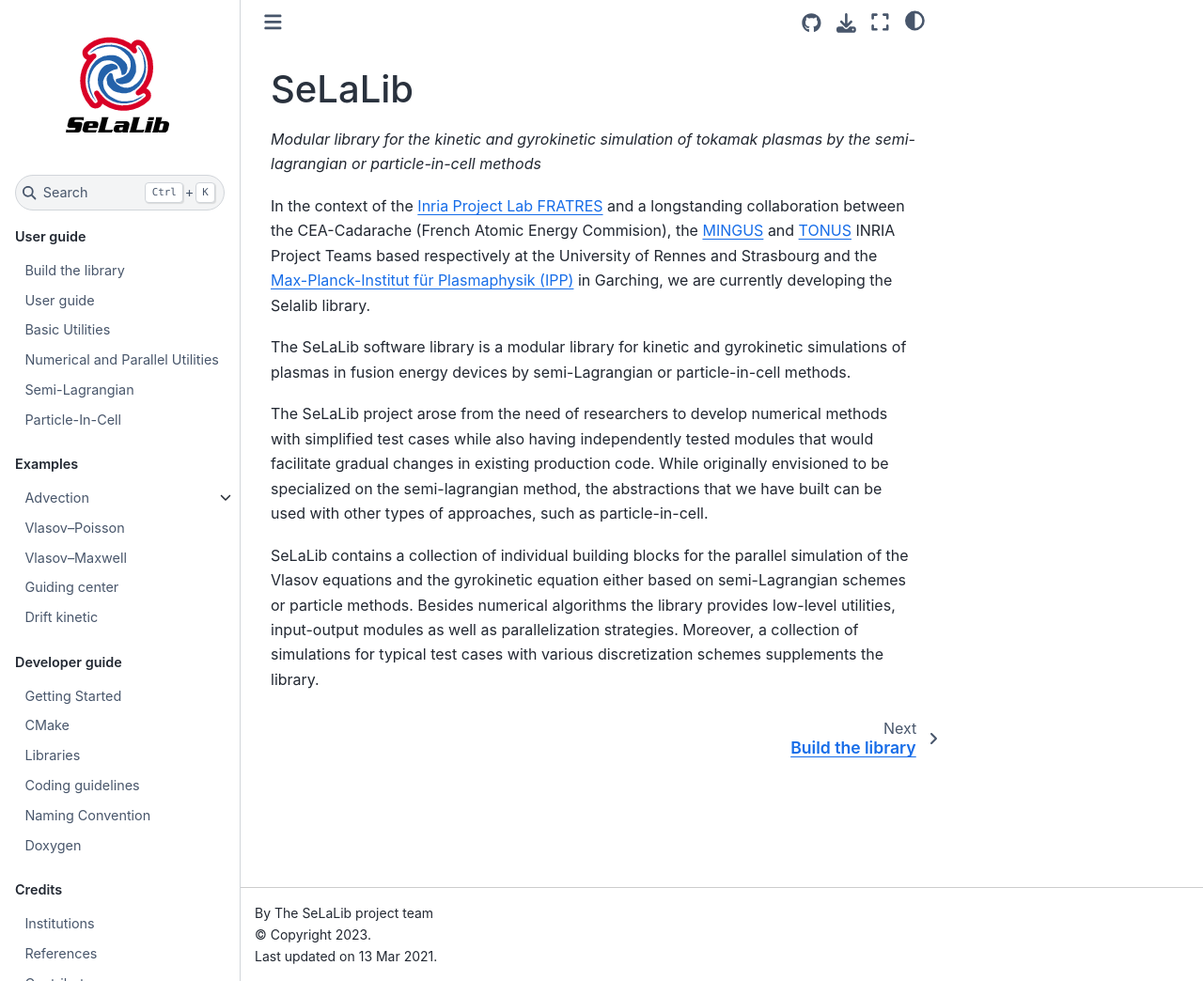
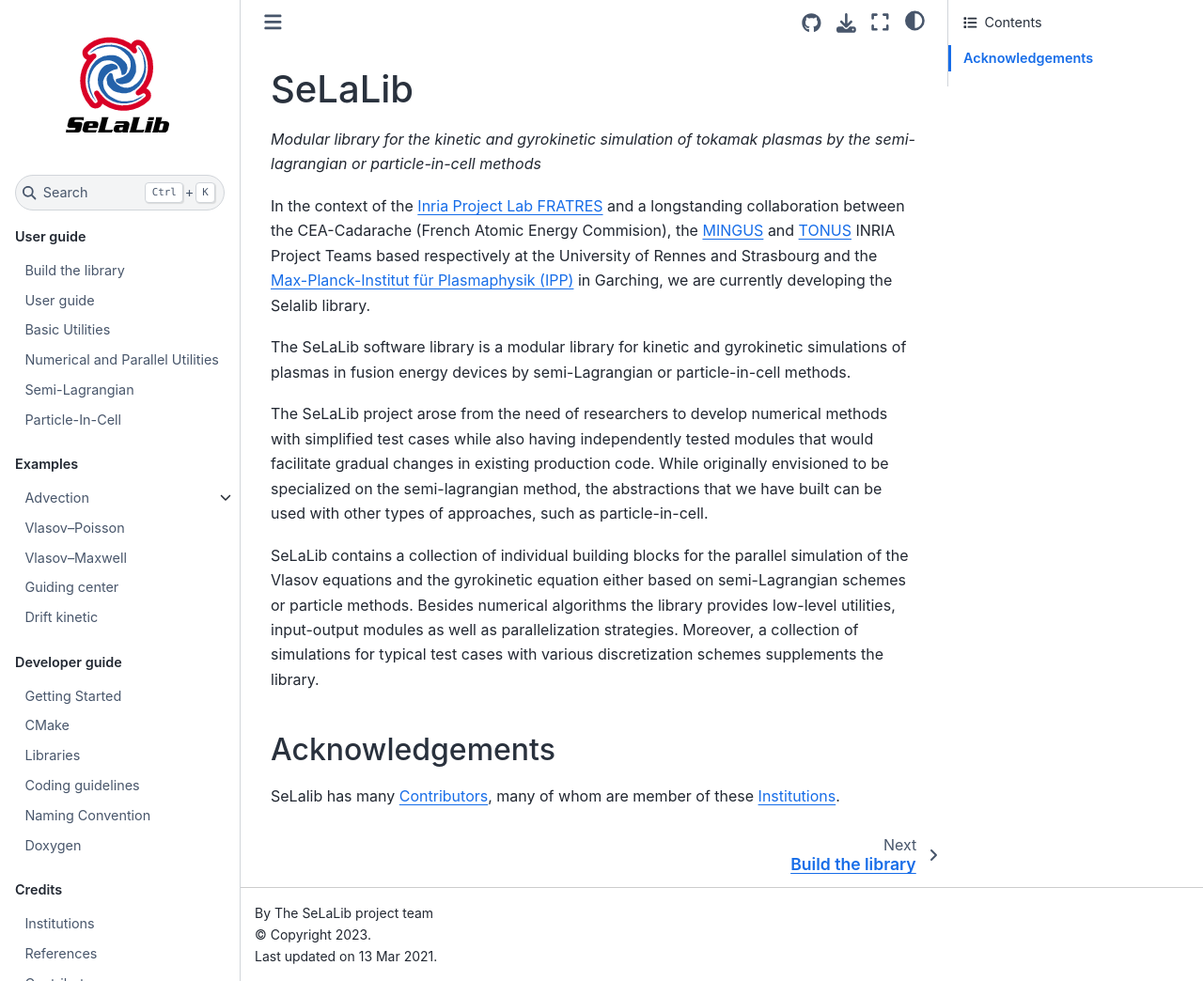
Before and after one commit to selalib/selalib.github.io, a Jupyter Book: the page built from selalib.md, in a window 1280 px wide and 1044 px high. Shown: the whole window at 94% size. Built offline with Jupyter Book 1.0.4 settings and Sphinx 7.4.7 and the Sphinx Book theme 1.1.4, drawn with Linux system fonts in a browser that asks for light colours.

Commit message:
Add aknowledgements

```diff
--- a/_toc.yml
+++ b/_toc.yml
@@ -34,4 +34,4 @@
   chapters:
   - file: institutions
   - file: markdown
-  - file: members
+  - file: contributors
--- a/selalib.md
+++ b/selalib.md
@@ -31,3 +31,8 @@ numerical algorithms the library provides low-level utilities,
 input-output modules as well as parallelization strategies. Moreover, a
 collection of simulations for typical test cases with various
 discretization schemes supplements the library.
+
+## Acknowledgements
+
+SeLalib has many {doc}`contributors`, many of whom are member of these
+{doc}`institutions`.
```
Also changed, not shown: contributors.rst (renamed from members.rst).
